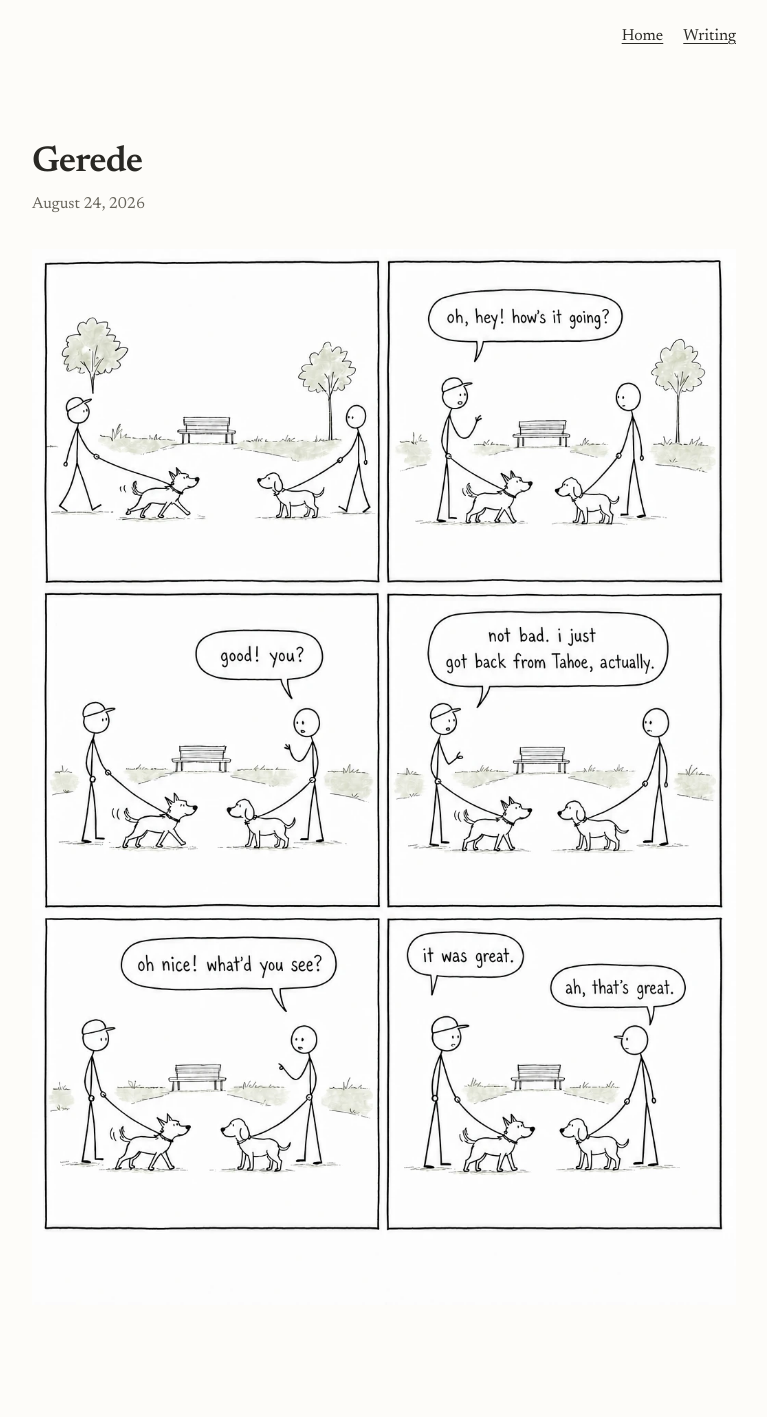
After one commit to rohancalum/rohancalum.github.io, a PHP site: page /writing/gerede.html in a window 1280 px wide. The commit adds this page. Shown: the whole page, without its empty margins (256-1023 px from the left). Run offline with PHP 8.4, Linux system fonts and the light colour scheme.

Commit message:
Add Gerede post

```diff
--- a/styles.css
+++ b/styles.css
@@ -122,11 +122,26 @@ a:focus-visible {
   justify-self: start;
 }
 
+.post-row + .post-row {
+  margin-top: 0.65rem;
+}
+
 .essay-date {
   margin-top: 0.55rem;
   color: #67645b;
   font-size: 1rem;
   font-variant-numeric: tabular-nums;
+}
+
+.essay-figure {
+  margin: 2rem 0 0;
+}
+
+.essay-image {
+  display: block;
+  width: 100%;
+  height: auto;
+  margin-inline: auto;
 }
 
 .particle-link--active {
--- /dev/null
+++ b/writing/gerede.html
@@ -0,0 +1,39 @@
+<!doctype html>
+<html lang="en" class="has-particle-links">
+  <head>
+    <meta charset="utf-8">
+    <meta name="viewport" content="width=device-width, initial-scale=1">
+    <meta name="description" content="Gerede, by Rohan Nuttall.">
+    <title>Gerede — Rohan Nuttall</title>
+    <link rel="stylesheet" href="/styles.css">
+    <script src="/particle-links.js" defer></script>
+  </head>
+
+  <body>
+    <header class="site-header">
+      <nav class="site-nav site-nav--end" aria-label="Primary navigation">
+        <a href="/">Home</a>
+        <a href="/writing/">Writing</a>
+      </nav>
+    </header>
+
+    <main class="essay-page">
+      <article>
+        <header>
+          <h1><em>Gerede</em></h1>
+          <p class="essay-date"><time datetime="2026-08-24">August 24, 2026</time></p>
+        </header>
+
+        <figure class="essay-figure">
+          <img
+            class="essay-image"
+            src="/writing/images/gerede.webp"
+            width="1024"
+            height="1536"
+            alt="A six-panel comic of two people meeting while walking their dogs and having a brief conversation about a trip to Tahoe."
+          >
+        </figure>
+      </article>
+    </main>
+  </body>
+</html>
--- a/writing/getting-back-into-writing.html
+++ b/writing/getting-back-into-writing.html
@@ -24,7 +24,7 @@
           <p class="essay-date"><time datetime="2026-08-23">August 23, 2026</time></p>
         </header>
 
-        <p>I’ve decided to start writing publicly more. This announcement will be my first post. It’s the simplest way to start without expending time deciding what to write. I view this as an embodiment of the virtue that you should “just start” by doing the thing. Though, perhaps it’s a grave admission that in this moment, at 3:20pm on a Sunday afternoon, I don’t have any other thoughts to write!</p>
+        <p>I’ve decided to start writing publicly more. This post saying so will be my first post. It’s the simplest way to start without expending time deciding what to write. I view this as an embodiment of the virtue that you should “just start” by doing the thing. Though, perhaps it’s a grave admission that in this moment, at 3:20pm on a Sunday afternoon, I don’t have any other thoughts to write!</p>
 
         <p>That’s the funny thing about writing. Writing is thinking. You’re expressing your thoughts and you reveal some aspect of that thinking to others. You want to discover and express good thoughts. Maybe after several iterations you end up with something you’re proud to publish. But I’m relaxing my editorial standards for this first post.</p>
 
--- a/writing/index.html
+++ b/writing/index.html
@@ -21,6 +21,10 @@
       <ol class="post-list">
         <!-- Add new essays here, newest first. -->
         <li class="post-row">
+          <time datetime="2026-08-24">24/08/2026</time>
+          <a href="/writing/gerede.html"><em>Gerede</em></a>
+        </li>
+        <li class="post-row">
           <time datetime="2026-08-23">23/08/2026</time>
           <a href="/writing/getting-back-into-writing.html">Getting back into writing</a>
         </li>
```
Also changed, not shown: writing/images/gerede.webp (added).
